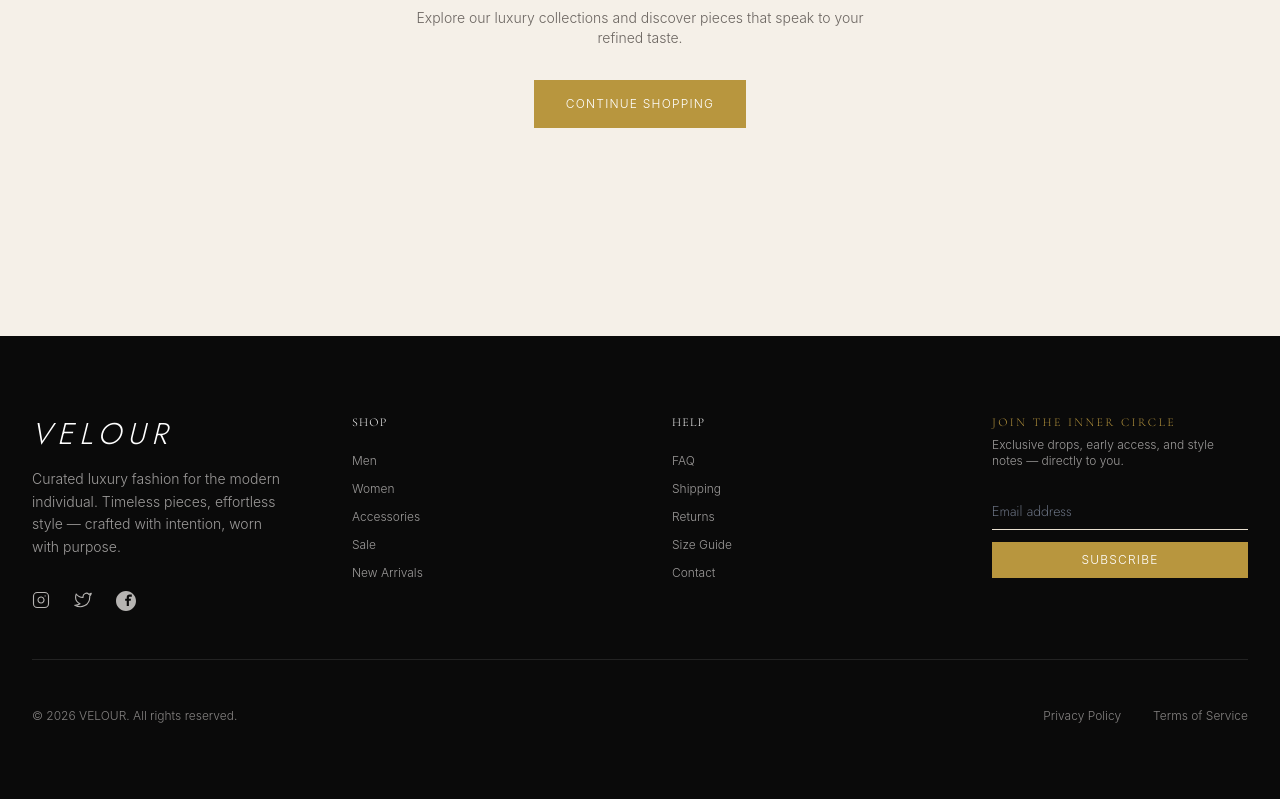
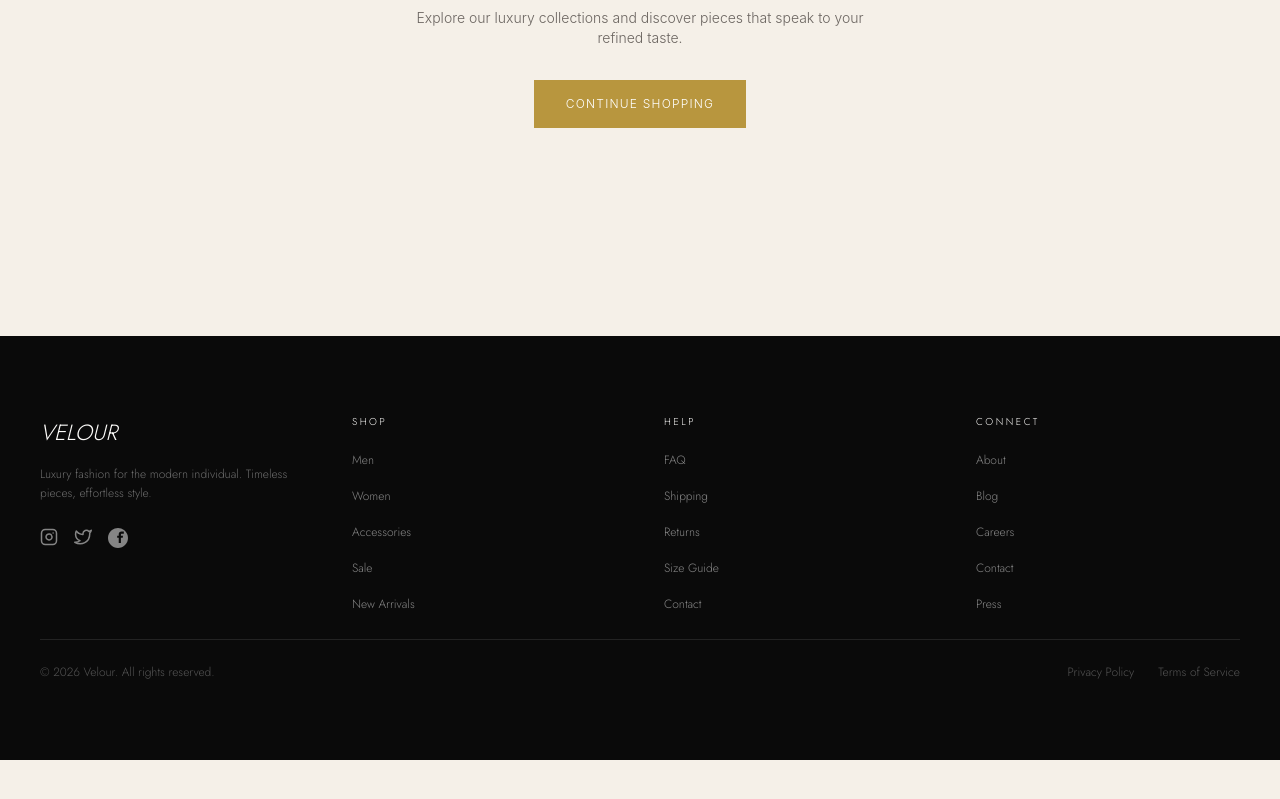
Before and after one commit to KaranMehta11/Velour-Cloth-Store, a React (Vite) app in the folder client/: page /cart in a window 1280 px wide. Shown: the part 483-1282 px from the top of the page. After the commit the page ends 1243 px from the top, so only its background shows below. Built offline with nearby package versions, Linux system fonts and the light colour scheme; no server answers.

Commit message:
style: Footer

```diff
--- a/client/src/components/Footer.jsx
+++ b/client/src/components/Footer.jsx
@@ -14,25 +14,31 @@ export default function Footer() {
   }
 
   return (
-    <footer className="bg-luxury-black text-luxury-white" style={{ backgroundColor: 'var(--color-black)' }}>
-      <div className="max-w-7xl mx-auto px-4 sm:px-6 lg:px-8 py-20">
-        <div className="grid grid-cols-1 md:grid-cols-2 lg:grid-cols-4 gap-16">
+    <footer style={{ backgroundColor: '#0A0A0A', color: 'rgba(255,255,255,0.5)' }}>
+      <div className="px-10 py-20 mx-auto" style={{maxWidth:'1400px'}}>
+        <div className="grid grid-cols-2 md:grid-cols-4 gap-12">
           {/* Col 1: Brand */}
           <div>
-            <span className="font-garamond-serif italic text-3xl font-300 text-luxury-white mb-4 block" style={{ letterSpacing: '0.2em', color: 'var(--color-white)' }}>
+            <span className="block mb-4 italic text-off-white" style={{ fontFamily:'var(--font-heading)', fontSize: '22px', fontStyle: 'italic', color: '#FDFCFA' }}>
               VELOUR
             </span>
-            <p className="text-sm leading-relaxed mb-8 font-sans font-200" style={{ color: 'rgba(255, 252, 250, 0.6)' }}>
-              Curated luxury fashion for the modern individual. Timeless pieces, effortless style — crafted with intention, worn with purpose.
+            <p className="text-xs font-light leading-relaxed text-white mb-6" style={{fontFamily:'var(--font-body)', color: 'rgba(255,255,255,0.4)'}}>
+              Luxury fashion for the modern individual. Timeless pieces, effortless style.
             </p>
-            <div className="flex gap-6">
-              <a href="#" className="transition-colors duration-300 hover:text-luxury-gold" style={{ color: 'rgba(255, 252, 250, 0.7)' }}>
-                <FiInstagram size={18} strokeWidth={1.5} />
+            <div className="flex gap-4">
+              <a href="#" className="text-white hover:text-gold transition-colors duration-300" style={{color: 'rgba(255,255,255,0.5)'}}
+                onMouseEnter={(e) => e.currentTarget.style.color = '#B8963E'}
+                onMouseLeave={(e) => e.currentTarget.style.color = 'rgba(255,255,255,0.5)'}>
+                <FiInstagram size={18} />
               </a>
-              <a href="#" className="transition-colors duration-300 hover:text-luxury-gold" style={{ color: 'rgba(255, 252, 250, 0.7)' }}>
-                <FiTwitter size={18} strokeWidth={1.5} />
+              <a href="#" className="text-white hover:text-gold transition-colors duration-300" style={{color: 'rgba(255,255,255,0.5)'}}
+                onMouseEnter={(e) => e.currentTarget.style.color = '#B8963E'}
+                onMouseLeave={(e) => e.currentTarget.style.color = 'rgba(255,255,255,0.5)'}>
+                <FiTwitter size={18} />
               </a>
-              <a href="#" className="transition-colors duration-300 hover:text-luxury-gold" style={{ color: 'rgba(255, 252, 250, 0.7)' }}>
+              <a href="#" className="text-white hover:text-gold transition-colors duration-300" style={{color: 'rgba(255,255,255,0.5)'}}
+                onMouseEnter={(e) => e.currentTarget.style.color = '#B8963E'}
+                onMouseLeave={(e) => e.currentTarget.style.color = 'rgba(255,255,255,0.5)'}>
                 <svg className="w-5 h-5" viewBox="0 0 24 24" fill="currentColor">
                   <path d="M12 0C5.373 0 0 5.373 0 12s5.373 12 12 12 12-5.373 12-12S18.627 0 12 0zm5.994 7.002h-2.01c-.235 0-.497.31-.497.724v1.45h2.507l-.33 2.532h-2.177V18h-2.61v-6.292H11v-2.532h1.877V7.51c0-2.174 1.33-3.355 3.262-3.355.928 0 1.855.07 2.855.14v2.707z"/>
                 </svg>
@@ -40,73 +46,48 @@ export default function Footer() {
             </div>
           </div>
 
-          {/* Col 2: Shop */}
-          <div>
-            <h4 className="text-luxury-white font-sans font-400 mb-6 text-xs tracking-widest uppercase" style={{ color: 'var(--color-white)' }}>Shop</h4>
-            <ul className="space-y-3 text-xs font-sans font-200">
-              {['Men', 'Women', 'Accessories', 'Sale', 'New Arrivals'].map(item => (
+          {/* Col 2-4: Links */}
+          {[
+            { heading: 'SHOP', links: ['Men', 'Women', 'Accessories', 'Sale', 'New Arrivals'] },
+            { heading: 'HELP', links: ['FAQ', 'Shipping', 'Returns', 'Size Guide', 'Contact'] },
+            { heading: 'CONNECT', links: ['About', 'Blog', 'Careers', 'Contact', 'Press'] }
+          ].map((col) => (
+            <div key={col.heading}>
+              <h4 className="text-[10px] uppercase tracking-[0.25em] text-off-white mb-5" style={{fontFamily:'var(--font-body)', color: '#FDFCFA'}}>{col.heading}</h4>
+              <ul className="space-y-3">
+                {col.links.map(item => (
                   <li key={item}>
-                  <Link to={`/shop?category=${item}`} className="transition-colors duration-300 hover:text-luxury-gold" style={{ color: 'rgba(255, 252, 250, 0.6)' }}>
+                    <a href="#" className="text-xs font-light transition-colors duration-300" style={{fontFamily:'var(--font-body)', color: 'rgba(255,255,255,0.5)'}}
+                      onMouseEnter={(e) => e.currentTarget.style.color = '#B8963E'}
+                      onMouseLeave={(e) => e.currentTarget.style.color = 'rgba(255,255,255,0.5)'}>
                       {item}
-                  </Link>
+                    </a>
                   </li>
                 ))}
               </ul>
             </div>
-
-          {/* Col 3: Help */}
-          <div>
-            <h4 className="text-luxury-white font-sans font-400 mb-6 text-xs tracking-widest uppercase" style={{ color: 'var(--color-white)' }}>Help</h4>
-            <ul className="space-y-3 text-xs font-sans font-200">
-              {['FAQ', 'Shipping', 'Returns', 'Size Guide', 'Contact'].map(item => (
-                <li key={item}>
-                  <a href="#" className="transition-colors duration-300 hover:text-luxury-gold" style={{ color: 'rgba(255, 252, 250, 0.6)' }}>{item}</a>
-                </li>
           ))}
-            </ul>
-          </div>
-
-          {/* Col 4: Newsletter */}
-          <div>
-            <h4 className="text-luxury-white font-sans font-400 mb-2 text-xs tracking-widest uppercase" style={{ color: 'var(--color-gold)', letterSpacing: '0.2em' }}>
-              JOIN THE INNER CIRCLE
-            </h4>
-            <p className="text-xs font-sans font-200 mb-6" style={{ color: 'rgba(255, 252, 250, 0.6)' }}>
-              Exclusive drops, early access, and style notes — directly to you.
-            </p>
-            <form onSubmit={handleSubscribe} className="flex flex-col gap-3">
-              <input
-                type="email"
-                value={email}
-                onChange={(e) => setEmail(e.target.value)}
-                placeholder="Email address"
-                className="bg-transparent border-b text-luxury-white placeholder-gray-500 px-0 py-2 text-sm w-full focus:outline-none transition-colors font-200"
-                style={{ borderBottom: '1px solid var(--color-border)', color: 'var(--color-white)' }}
-                onFocus={(e) => e.target.style.borderBottom = '1px solid var(--color-gold)'}
-                onBlur={(e) => e.target.style.borderBottom = '1px solid var(--color-border)'}
-              />
-              <button
-                type="submit"
-                className="text-xs font-sans font-400 tracking-widest uppercase py-2.5 transition-all duration-300"
-                style={{ backgroundColor: 'var(--color-gold)', color: 'var(--color-white)' }}
-                onMouseEnter={(e) => e.target.style.backgroundColor = 'var(--color-gold-light)'}
-                onMouseLeave={(e) => e.target.style.backgroundColor = 'var(--color-gold)'}
-              >
-                SUBSCRIBE
-              </button>
-            </form>
-          </div>
         </div>
 
         {/* Divider */}
-        <div className="border-t border-luxury-border my-12" style={{ borderColor: 'rgba(255, 252, 250, 0.1)' }} />
+        <div className="border-t my-6" style={{borderColor:'rgba(255,255,255,0.1)'}}/>
 
         {/* Bottom bar */}
-        <div className="flex flex-col md:flex-row items-center justify-between gap-4 text-xs font-sans font-200" style={{ color: 'rgba(255, 252, 250, 0.5)' }}>
-          <p>© {new Date().getFullYear()} VELOUR. All rights reserved.</p>
-          <div className="flex gap-8">
-            <a href="#" className="transition-colors duration-300" style={{ color: 'rgba(255, 252, 250, 0.5)' }} onMouseEnter={(e) => e.target.style.color = 'var(--color-gold)'} onMouseLeave={(e) => e.target.style.color = 'rgba(255, 252, 250, 0.5)'}>Privacy Policy</a>
-            <a href="#" className="transition-colors duration-300" style={{ color: 'rgba(255, 252, 250, 0.5)' }} onMouseEnter={(e) => e.target.style.color = 'var(--color-gold)'} onMouseLeave={(e) => e.target.style.color = 'rgba(255, 252, 250, 0.5)'}>Terms of Service</a>
+        <div className="flex justify-between items-center" style={{borderColor:'rgba(255,255,255,0.1)'}}>
+          <p className="text-xs font-light" style={{fontFamily:'var(--font-body)', color: 'rgba(255,255,255,0.3)'}}>
+            © {new Date().getFullYear()} Velour. All rights reserved.
+          </p>
+          <div className="flex gap-6">
+            <a href="#" className="text-xs font-light transition-colors duration-300" style={{fontFamily:'var(--font-body)', color: 'rgba(255,255,255,0.3)'}}
+              onMouseEnter={(e) => e.currentTarget.style.color = '#B8963E'}
+              onMouseLeave={(e) => e.currentTarget.style.color = 'rgba(255,255,255,0.3)'}>
+              Privacy Policy
+            </a>
+            <a href="#" className="text-xs font-light transition-colors duration-300" style={{fontFamily:'var(--font-body)', color: 'rgba(255,255,255,0.3)'}}
+              onMouseEnter={(e) => e.currentTarget.style.color = '#B8963E'}
+              onMouseLeave={(e) => e.currentTarget.style.color = 'rgba(255,255,255,0.3)'}>
+              Terms of Service
+            </a>
           </div>
         </div>
       </div>
```
Lines whose indentation alone changed are shown as unchanged.
